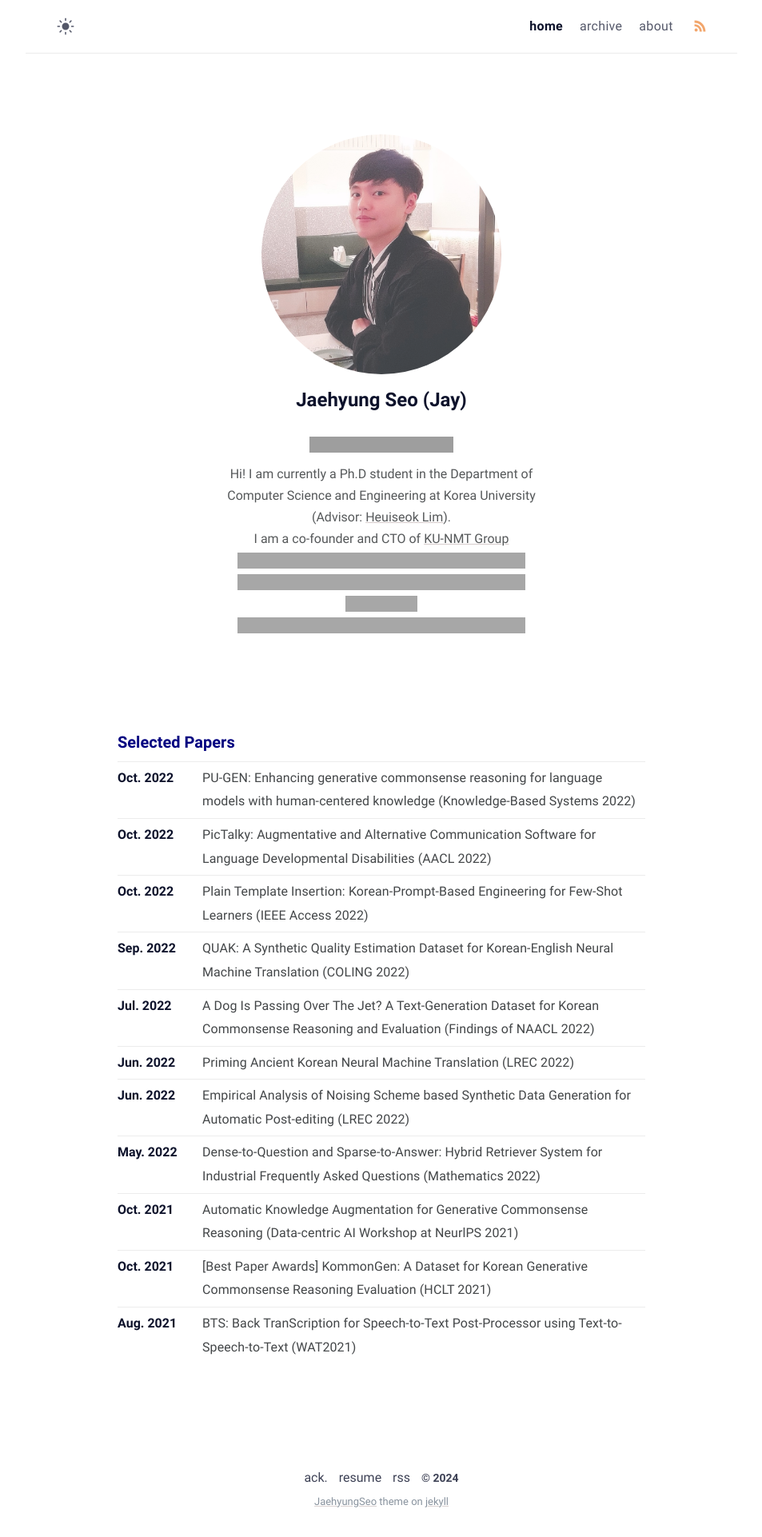
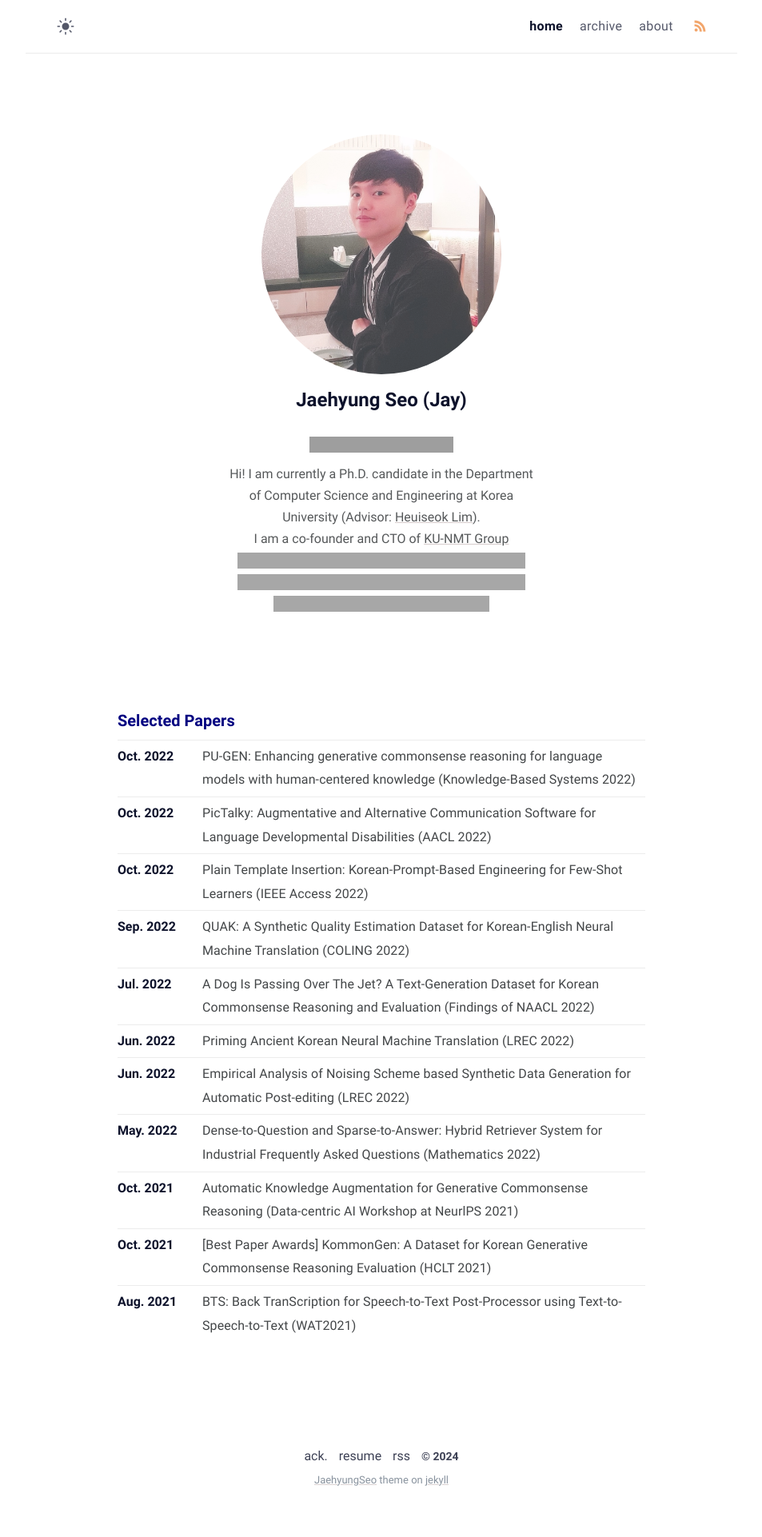
Before and after one commit to J-Seo/J-Seo.github.io, a Jekyll site: the page built from index.md, in a window 1280 px wide. Shown: the whole page at 80% size, without its empty margins (163-1116 px from the left). Built offline with Jekyll 4.4.1, drawn with Linux system fonts in a browser that asks for light colours; after the commit the page ends 1895 px from its top, so only the background shows below that; grey boxes are pictures that could not be loaded.

Commit message:
Update _config.yml

```diff
--- a/_config.yml
+++ b/_config.yml
@@ -13,8 +13,8 @@ author:
   name: Jaehyung Seo (Jay)
   link: <a href="https://github.com/J-Seo"><img src="https://img.shields.io/badge/github-181717?style=flat&logo=github&logoColor=white"/></a><a href="https://www.linkedin.com/in/jaehyungseo-datascientist/"><img src="https://img.shields.io/badge/linkedin-0A66C2?style=flat&logo=linkedin&logoColor=white"/></a>
   bio: >- # tell to the world
-     Hi! I am currently a Ph.D student in the Department of Computer Science and Engineering at Korea University (Advisor: <a href="https://scholar.google.co.kr/citations?user=HMTkz7oAAAAJ&amp;hl=ko&amp;oi=ao">Heuiseok Lim</a>).
-     <br> I am a co-founder and CTO of <a href="http://kunmt.org/">KU-NMT Group</a><br><img src="https://img.shields.io/badge/python-007396?style=flat&logo=python&logoColor=white" /><img src="https://img.shields.io/badge/pytorch-EE4C2C?style=flat&logo=pytorch&logoColor=white" /><img src="https://img.shields.io/badge/pytorch lightning-792EE5?style=flat&logo=pytorch-lightning&logoColor=white" /><img src="https://img.shields.io/badge/tensorflow-FF6F00?style=flat&logo=tensorflow&logoColor=white" /><br><img src="https://img.shields.io/badge/Swagger-85EA2D?style=flat&logo=swagger&logoColor=white" /><img src="https://img.shields.io/badge/docker-2496ED?style=flat&logo=docker&logoColor=white" /><img src="https://img.shields.io/badge/mysql-4479A1?style=flat&logo=mysql&logoColor=white" /><img src="https://img.shields.io/badge/mongodb-47A248?style=flat&logo=mongoDB&logoColor=white" /><img src="https://img.shields.io/badge/ruby-CC342D?style=flat&logo=ruby&logoColor=white" /><br><img src="https://img.shields.io/badge/ubuntu-E95420?style=flat&logo=ubuntu&logoColor=white" /><img src="https://img.shields.io/badge/CentOS-262577?style=flat&logo=centos&logoColor=white" /><img src="https://img.shields.io/badge/mac-000000?style=flat&logo=macos&logoColor=white" /><img src="https://img.shields.io/badge/windows-0078D6?style=flat&logo=windows&logoColor=white" />
+     Hi! I am currently a Ph.D. candidate in the Department of Computer Science and Engineering at Korea University (Advisor: <a href="https://scholar.google.co.kr/citations?user=HMTkz7oAAAAJ&amp;hl=ko&amp;oi=ao">Heuiseok Lim</a>).
+     <br> I am a co-founder and CTO of <a href="http://kunmt.org/">KU-NMT Group</a><br><img src="https://img.shields.io/badge/python-007396?style=flat&logo=python&logoColor=white" /><img src="https://img.shields.io/badge/pytorch-EE4C2C?style=flat&logo=pytorch&logoColor=white" /><img src="https://img.shields.io/badge/pytorch lightning-792EE5?style=flat&logo=pytorch-lightning&logoColor=white" /><img src="https://img.shields.io/badge/tensorflow-FF6F00?style=flat&logo=tensorflow&logoColor=white" /><br><img src="https://img.shields.io/badge/Swagger-85EA2D?style=flat&logo=swagger&logoColor=white" /><img src="https://img.shields.io/badge/docker-2496ED?style=flat&logo=docker&logoColor=white" /><img src="https://img.shields.io/badge/mysql-4479A1?style=flat&logo=mysql&logoColor=white" /><img src="https://img.shields.io/badge/mongodb-47A248?style=flat&logo=mongoDB&logoColor=white" /><br><img src="https://img.shields.io/badge/ubuntu-E95420?style=flat&logo=ubuntu&logoColor=white" /><img src="https://img.shields.io/badge/CentOS-262577?style=flat&logo=centos&logoColor=white" /><img src="https://img.shields.io/badge/mac-000000?style=flat&logo=macos&logoColor=white" />
   username: Jaehyung Seo # general username
   github: J-Seo # github username
   twitter: no twitter # twitter username
```
